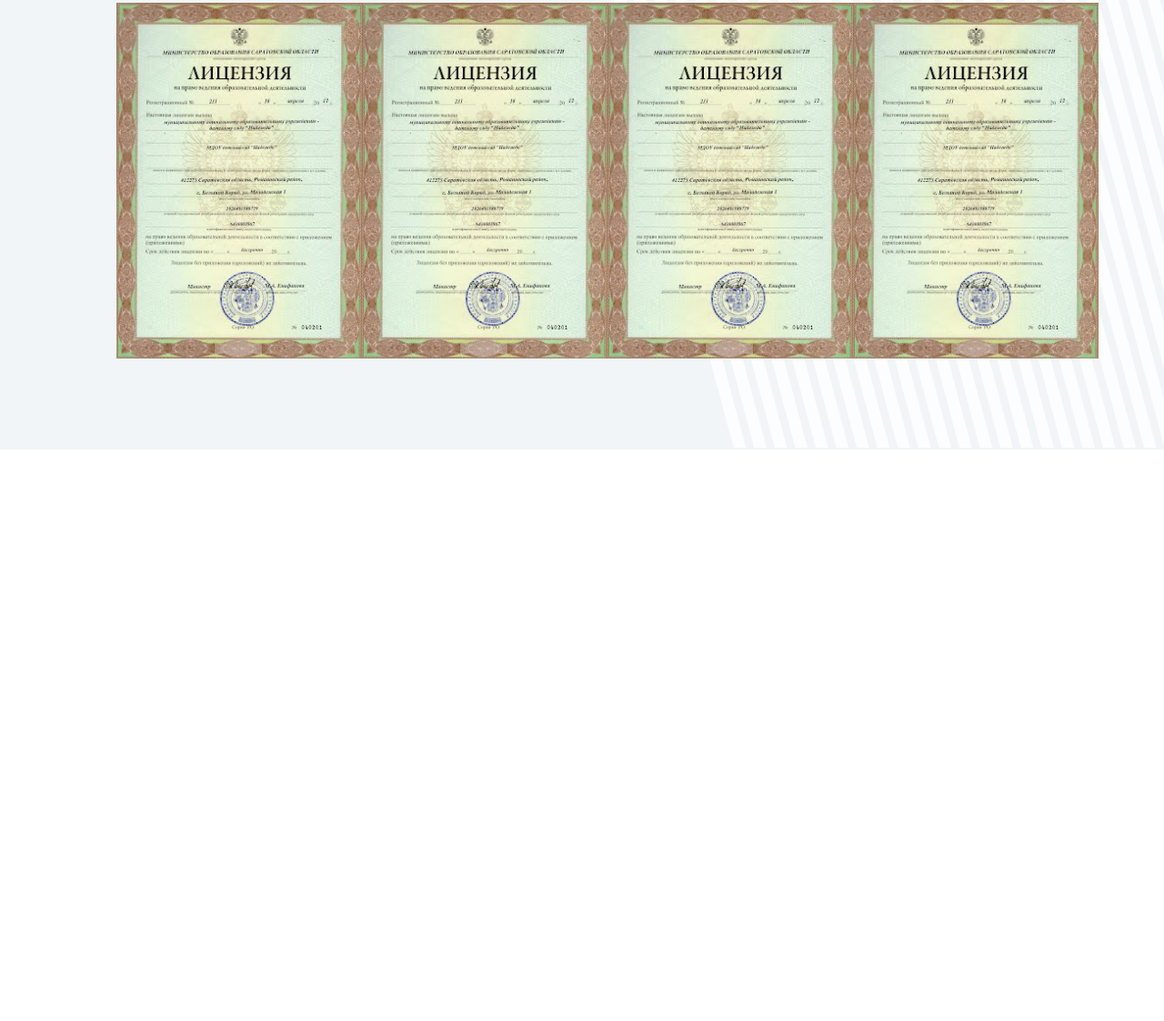
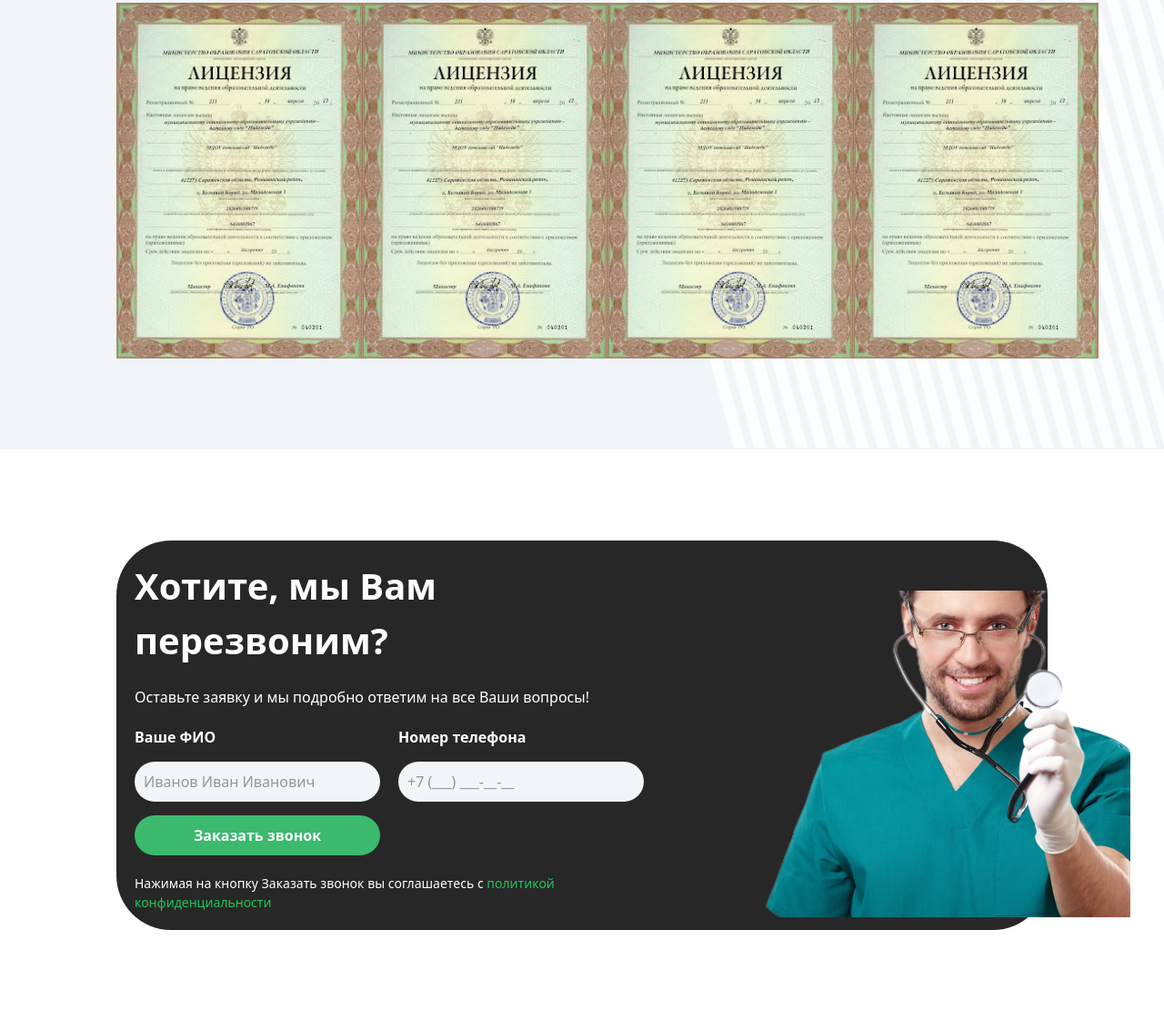
Before and after one commit to Je-double-f/Exam, a website: page src/index3.html in a window 1280 px wide. Shown: the part 1942-3064 px from the top of the page at 91% size. Before the commit the page ends 2436 px from the top, so only its background shows below. Drawn offline with Linux system fonts and the light colour scheme.

Commit message:
section #3 for page #3 is done

```diff
--- a/src/index3.html
+++ b/src/index3.html
@@ -157,7 +157,31 @@
             </div>
             <img src="./Photo/Frame 2368.png" alt="" class="absolute h-[685px] right-0 z-[-1] top-0">
         </section>
+
+        <section class="py-[100px]">
+            <div class="bg-[#272727] lg:p-[20px] py-[50px] px-[20px] flex items-center text-white rounded-[60px] w-[95%] m-auto lg:w-[80%]">
+                <div class="flex flex-col gap-[20px]">
+                    <h1 class="text-[40px] font-[700]">Хотите, мы Вам <br class="lg:hidden"> перезвоним?</h1>
+                    <p class="text-[16px] font-[400]">Оставьте заявку и мы подробно <br class="lg:hidden"> ответим на все Ваши вопросы!</p>
+                    <form action="" class="flex lg:flex-row flex-col-reverse items-start gap-[20px]">
+                        <div class="flex flex-col gap-[15px]">
+                            <p class="text-[16px] font-[600]">Ваше ФИО</p>
+                            <input type="text" placeholder="Иванов Иван Иванович" class="bg-[#F1F5F8] text-black outline-none placeholder-[#8D979F] pl-[10px] w-[270px] h-[44px] rounded-[30px]">
+                            <input type="submit" class="cursor-pointer hover:bg-black hover:translate-y-[5px] transition-all duration-[0.2s] ease-in-out bg-[#3BB96D] w-[270px] h-[44px] rounded-[30px] text-white text-[16px] font-[700]" value="Заказать звонок">
+                        </div>
+                        <div class="flex flex-col gap-[15px]">
+                            <p class="text-[16px] font-[600]">Номер телефона</p>
+                            <input type="tel" placeholder="+7 (___) ___-__-__" class="bg-[#F1F5F8] text-black outline-none placeholder-[#8D979F] pl-[10px] w-[270px] h-[44px] rounded-[30px]">
+                        </div>
+                    </form>
+                    <p class="text-[14px] font-[500]">Нажимая на кнопку Заказать звонок вы <br class="lg:hidden"> соглашаетесь с <a href="" class="text-green-500 hover:underline">политикой конфиденциальности</a></p>
+                </div>
+                <img src="./Photo/doctor-with-stethoscope-2021-09-03-02-58-01-utc 1.png" alt="" class="hidden lg:inline relative bottom-[-20px] overflow-clip">
+            </div>
+        </section>
     </main>
+
+
 
 </body>
 </html>
```
